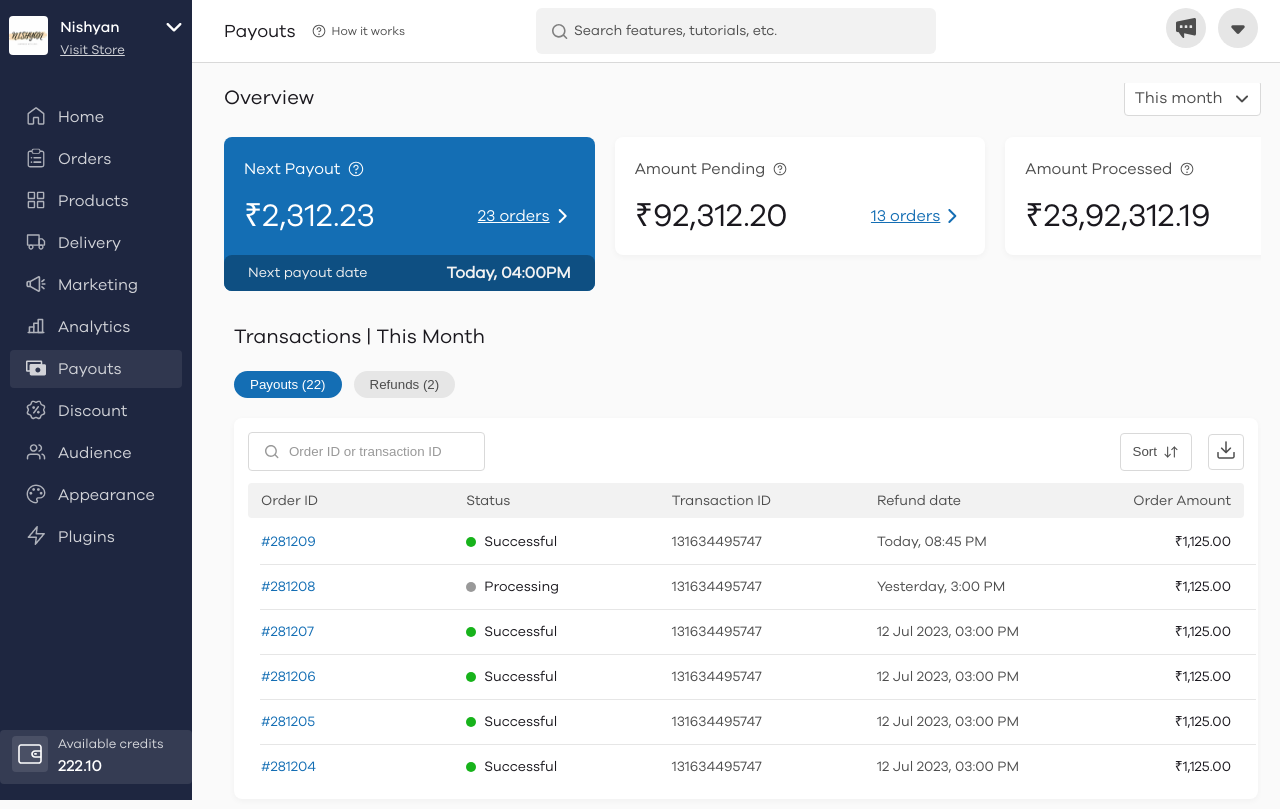
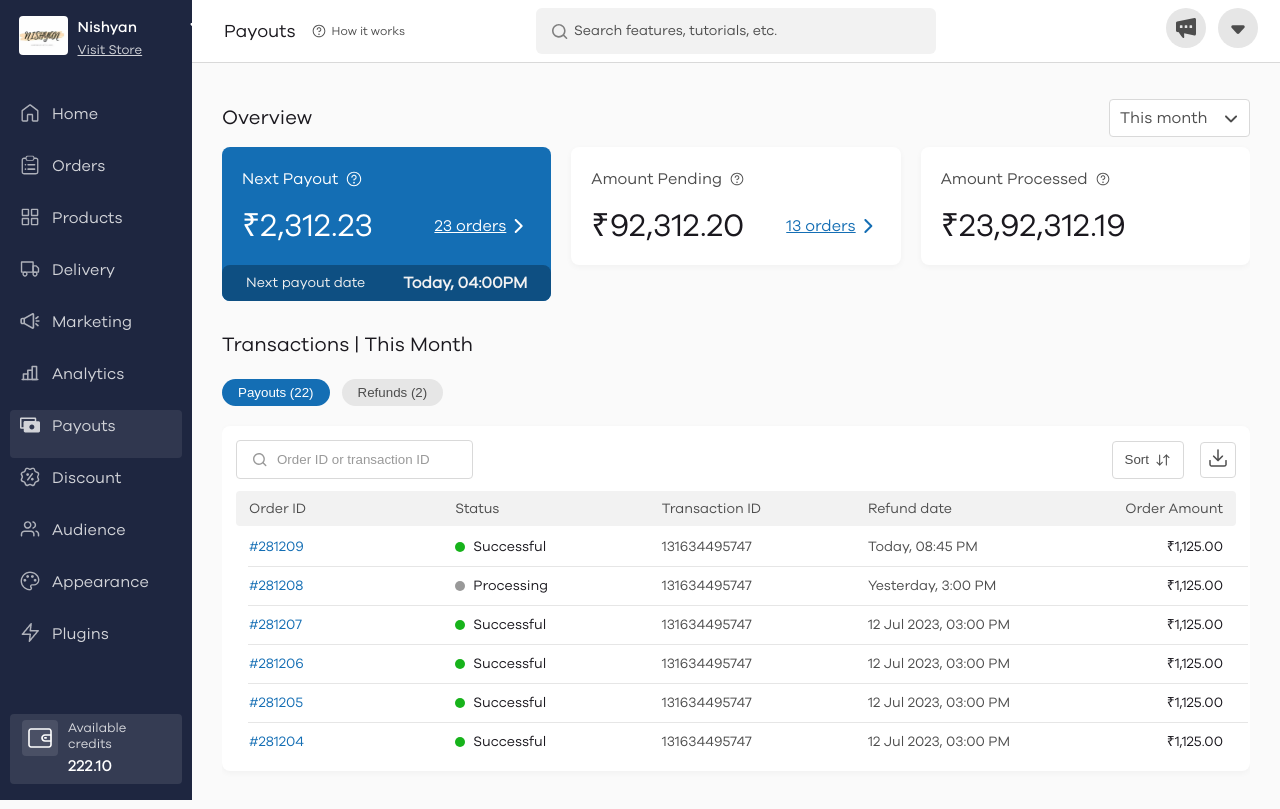
Before and after one commit to Oindrila-Chakraborty/payout-project, a React (Vite) app: page / in a window 1280 px wide. Built offline with nearby package versions, Linux system fonts and the light colour scheme.

Commit message:
fixed css for bigger screens

```diff
--- a/src/App.css
+++ b/src/App.css
@@ -47,10 +47,15 @@
 
 body {
 	margin: 0;
+	padding: 0;
 	font-family: 'galano grotesque', sans-serif;
 	background-color: #FAFAFA;
 	font-style: normal;
 	overflow: hidden;
+}
+
+.root{
+	box-sizing: border-box;
 }
 
 h1,
@@ -63,8 +68,11 @@ h6 {
 }
 
 .main-container {
-	width: 100vw;
+	box-sizing: border-box;
+	max-width: 100vw;
 	height: 100vh;
 	display: flex;
 	flex-direction: row;
+	overflow: hidden;
+
 }
--- a/src/assets/css/Dashboard.css
+++ b/src/assets/css/Dashboard.css
@@ -1,7 +1,8 @@
 /* dashboard */
 .dashboard-container > .topbar{
+	flex: 1;
 	display: flex;
-	width: 85vw;
+	width: 100%;
 	padding: var(--padding-8) 32px;
 	align-items: center;
 	gap: 16px;
@@ -105,21 +106,22 @@
 }
 
 .dashboard{
+	height: inherit;
+	flex: 1;
 	display: flex;
-	width: 81vw;
+	margin: 30px ;
 	flex-direction: column;
-	align-items: flex-start;
-	gap: 32px;
-	margin:  20px 32px;
 	overflow-x: hidden;
+	align-items: center;
+	justify-content: center;
+	gap: 20px;
 }
 .dashboard > .overview-section{
 	display: flex;
 	flex-direction: column;
-	align-items: flex-start;
-	gap: 24px;
-	align-self: stretch;
 	width: 100%;
+	gap: 14px;
+	margin: 10px;
 }
 .overview-section > .heading{
 	display: flex;
@@ -138,8 +140,6 @@
 }
 
 .overview-section > .heading > .month-filter{
-	width: 137px;
-	height: 36px;
 	flex-shrink: 0;
 	border-radius: 4px;
 	border: 1px solid  var(--white-02);
@@ -167,8 +167,8 @@
 }
 
 .overview-section > .overview-cards{
-	width: 1152px;
-	height: 144px;
+	width: 100%;
+	height: 100%;
 	display: flex;
 	align-items: flex-start;
 	gap: 20px;
@@ -187,10 +187,12 @@
 	border-radius: 8px;
 	background:  var(--blue-01);
 	position: relative;
+	width: 33.33%;
 }
 
 .overview-cards > .amount-pending{
 	display: flex;
+	width: 33.33%;
 	height: 118px;
 	padding: var(--padding-20);
 	flex-direction: column;
@@ -204,6 +206,7 @@
 
 .overview-cards > .amount-processed{
 	display: flex;
+	width: 33.33%;
 	height: 118px;
 	padding: var(--padding-20);
 	flex-direction: column;
@@ -271,7 +274,7 @@
 
 .next-payout > .footer {
 	display: flex;
-	width: 370.67px;
+	width: 100%;
 	padding: var(--padding-8) 24px;
 	justify-content: space-between;
 	align-items: flex-start;
@@ -315,12 +318,14 @@
 }
 
 .transaction-table{
+	align-self: stretch;
 	display: flex;
 	flex-direction: column;
 	align-items: flex-start;
 	gap: 20px;
-	width: 80vw;
-	margin: 10px;
+	flex: 1;
+	box-sizing: border-box;
+	height: inherit;
 }
 
 .transaction-table > .table-heading{
@@ -488,7 +493,7 @@
 .table-section > div > table > tbody > div > tr{
 	display: flex;
 	width: 100%;
-	height: 44px;
+	height: 38px;
 	padding: 14px var(--padding-12);
 	justify-content: space-between;
 	align-items: center;
--- a/src/assets/css/Navbar.css
+++ b/src/assets/css/Navbar.css
@@ -12,20 +12,26 @@
 }
 
 .main-container > .dashboard-container {
-	height: 100%;
-	max-width: 85vw;
+	height: 100vh;
+	width: 85vw;
+	flex: 1;
 }
 
-.navbar-container > .navbar-branding {
+.navbar-container > .navbar-branding  {
 	display: flex;
 	padding: 0 8.5px;
-	width: 192px;
+	width: 100%;
 	align-items: stretch;
-	gap: 12px;
+	justify-content: space-between;
 	position: relative;
 }
 
-.navbar-container > .navbar-branding > .brand-logo {
+.navbar-container > .navbar-branding > .logo-and-name{
+	display: flex;
+	gap: 10px;
+}
+
+.navbar-container > .navbar-branding > .logo-and-name > .brand-logo {
 	width: 49px;
 	height: 39px;
 	border-radius: 4px;
@@ -79,7 +85,8 @@
 .nav-item{
 	display: flex;
 	width: 100%;
-	padding: 8px 16px;
+	height: 3rem;
+	padding: 5px 10px;
 	align-items: flex-start;
 	gap: 12px;
 	border-radius: 4px;
@@ -96,10 +103,10 @@
 }
 .navbar-bottom{
 	display: flex;
-	width: 192px;
 	padding: 6px 12px;
 	flex-direction: row;
 	align-items: flex-start;
+	align-self: stretch;
 	gap: 10px;
 	border-radius: 4px;
 	background: var(--grey-04);
--- a/src/components/Navbar.jsx
+++ b/src/components/Navbar.jsx
@@ -18,11 +18,14 @@ function Navbar(){
     return(
         <div className='navbar-container'>
            <div className='navbar-branding'>
-                <div className='brand-logo'></div>
-                <div className='brand-details'>
-                    <h5 className='brand-name'>Nishyan</h5>
-                    <h6 className='store-link'>Visit Store</h6>
+                <div className='logo-and-name'>
+                    <div className='brand-logo'></div>
+                    <div className='brand-details'>
+                        <h5 className='brand-name'>Nishyan</h5>
+                        <h6 className='store-link'>Visit Store</h6>
+                    </div>
                 </div>
+
                 <div className='navbar-arrow'>
                     <svg xmlns="http://www.w3.org/2000/svg" width="20" height="20" viewBox="0 0 20 20" fill="none">
                         <path d="M2.84685 7.22185C3.26727 6.80143 3.92516 6.76321 4.38876 7.10719L4.52157 7.22185L10 12.6997L15.4784 7.22185C15.8988 6.80143 16.5567 6.76321 17.0203 7.10719L17.1532 7.22185C17.5736 7.64227 17.6118 8.30016 17.2678 8.76376L17.1532 8.89657L10.8374 15.2124C10.4169 15.6328 9.75905 15.671 9.29545 15.327L9.16264 15.2124L2.84685 8.89657C2.38438 8.43411 2.38438 7.68431 2.84685 7.22185Z" fill="white"/>
```
